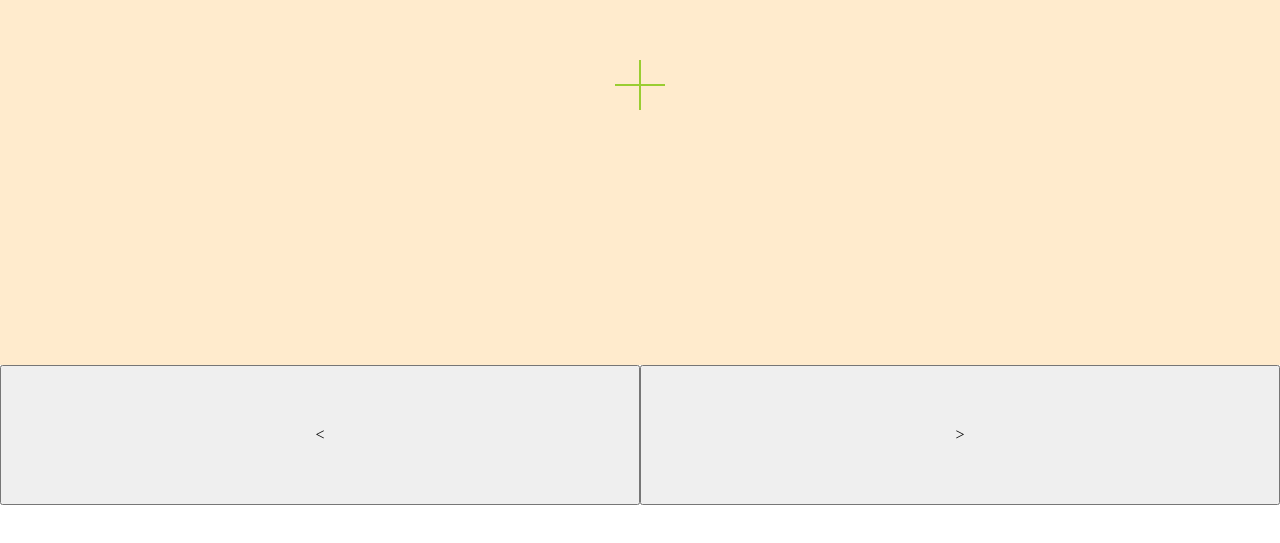
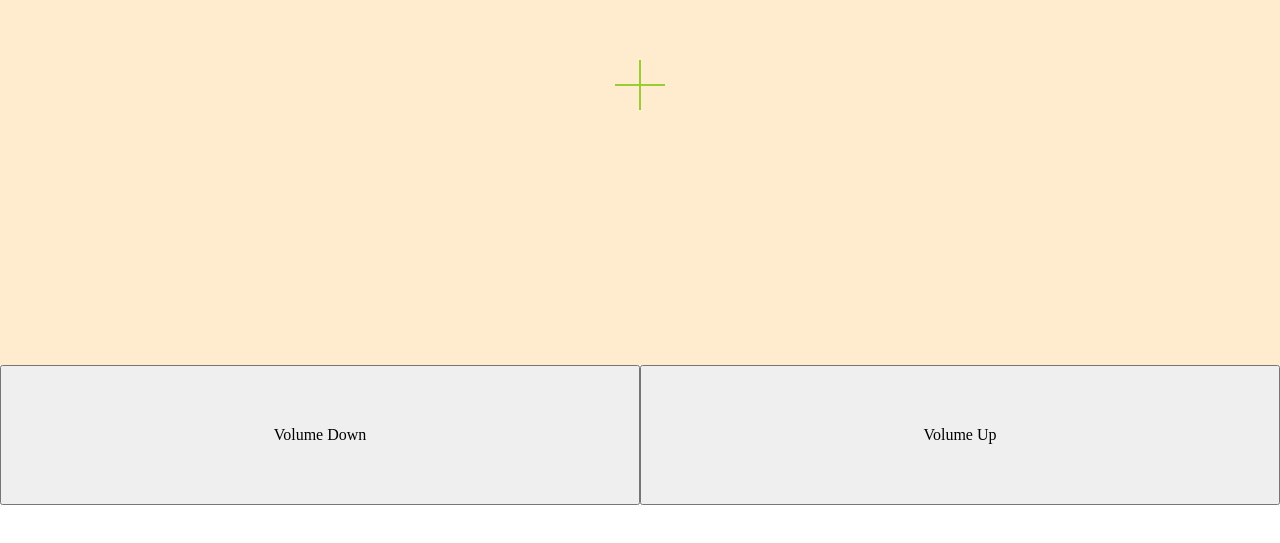
Before and after one commit to afrontend/touchpad, a website: page public/index.html in a window 1280 px wide. Shown: the part 195-738 px from the top of the page. Drawn offline with Linux system fonts and the light colour scheme.

Commit message:
Use label for volume buttons

```diff
--- a/public/index.html
+++ b/public/index.html
@@ -25,8 +25,8 @@
 
   <div id="panel"></div>
   <div class="buttons">
-    <button class="left">&lt;</button>
-    <button class="right">&gt;</button>
+    <button class="left">Volume Down</button>
+    <button class="right">Volume Up</button>
   </div>
 
   <!-- Add your site or application content here -->
--- a/public/js/main.js
+++ b/public/js/main.js
@@ -11,13 +11,11 @@ var send = function (url) {
 }
 
 leftButton.addEventListener('click', () => {
-  window.console.log('down')
   send('/volumeDown')
 })
 
 var rightButton = document.querySelector('.right')
 rightButton.addEventListener('click', () => {
-  window.console.log('up')
   send('/volumeUp')
 })
 
```
